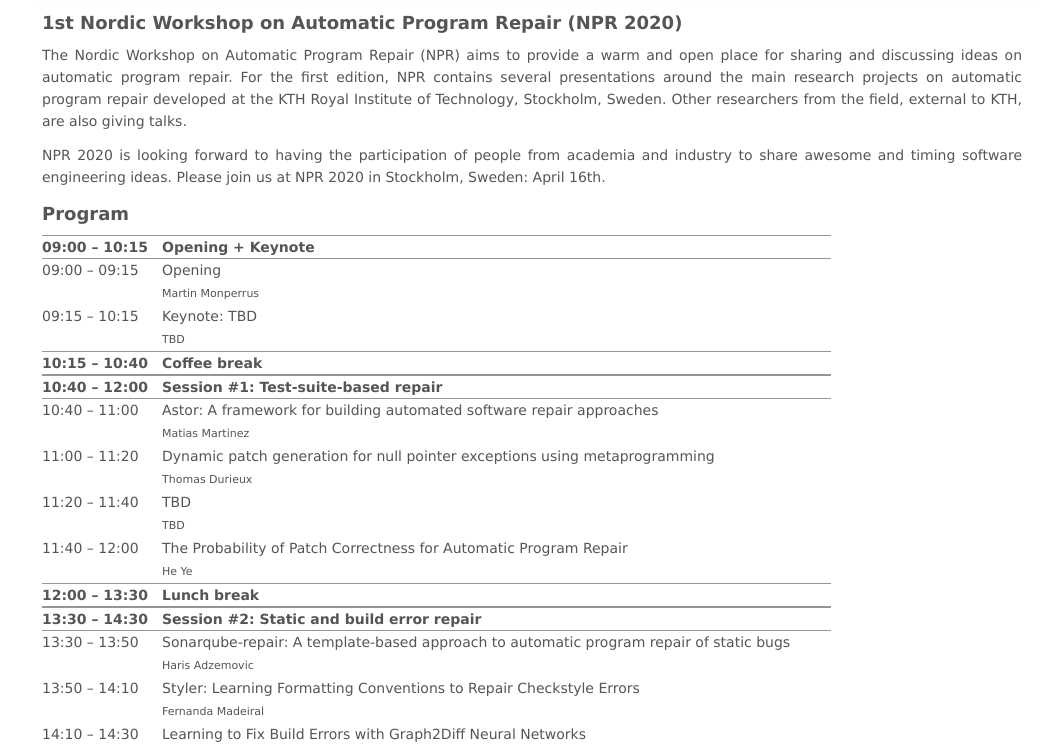
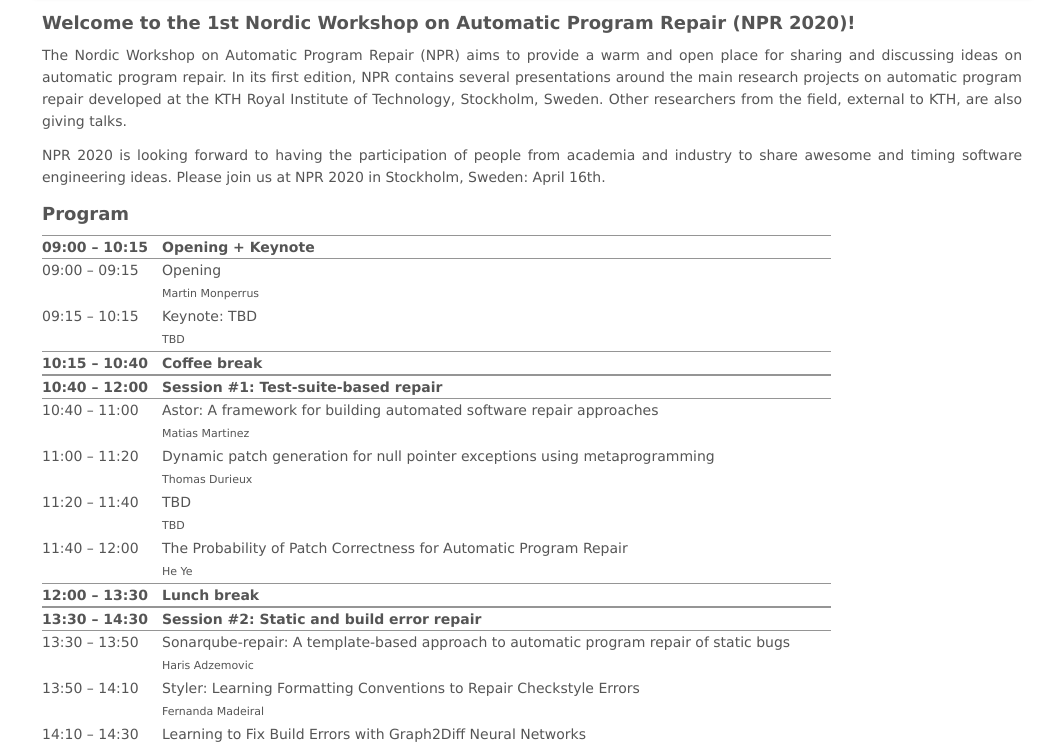
Before and after one commit to KTH/npr, a plain HTML site: page index.html in a window 1280 px wide. Shown: the part 353-1100 px from the top of the page, without its empty margins (108-1172 px from the left). Drawn offline with Linux system fonts and the light colour scheme.

Commit message:
Improve the about

```diff
--- a/index.html
+++ b/index.html
@@ -32,10 +32,10 @@
     </header>
     <div class="content">
         <section id="about">
-            <h1>1st Nordic Workshop on Automatic Program Repair (NPR 2020)</h1>
+            <h1>Welcome to the 1st Nordic Workshop on Automatic Program Repair (NPR 2020)!</h1>
             <p>
                 The Nordic Workshop on Automatic Program Repair (NPR) aims to provide a warm and open place for sharing and discussing ideas on automatic program repair.
-                For the first edition, NPR contains several presentations around the main research projects on automatic program repair developed at the KTH Royal Institute of Technology, Stockholm, Sweden.
+                In its first edition, NPR contains several presentations around the main research projects on automatic program repair developed at the KTH Royal Institute of Technology, Stockholm, Sweden.
                 Other researchers from the field, external to KTH, are also giving talks.
             </p>
             <p>
```
